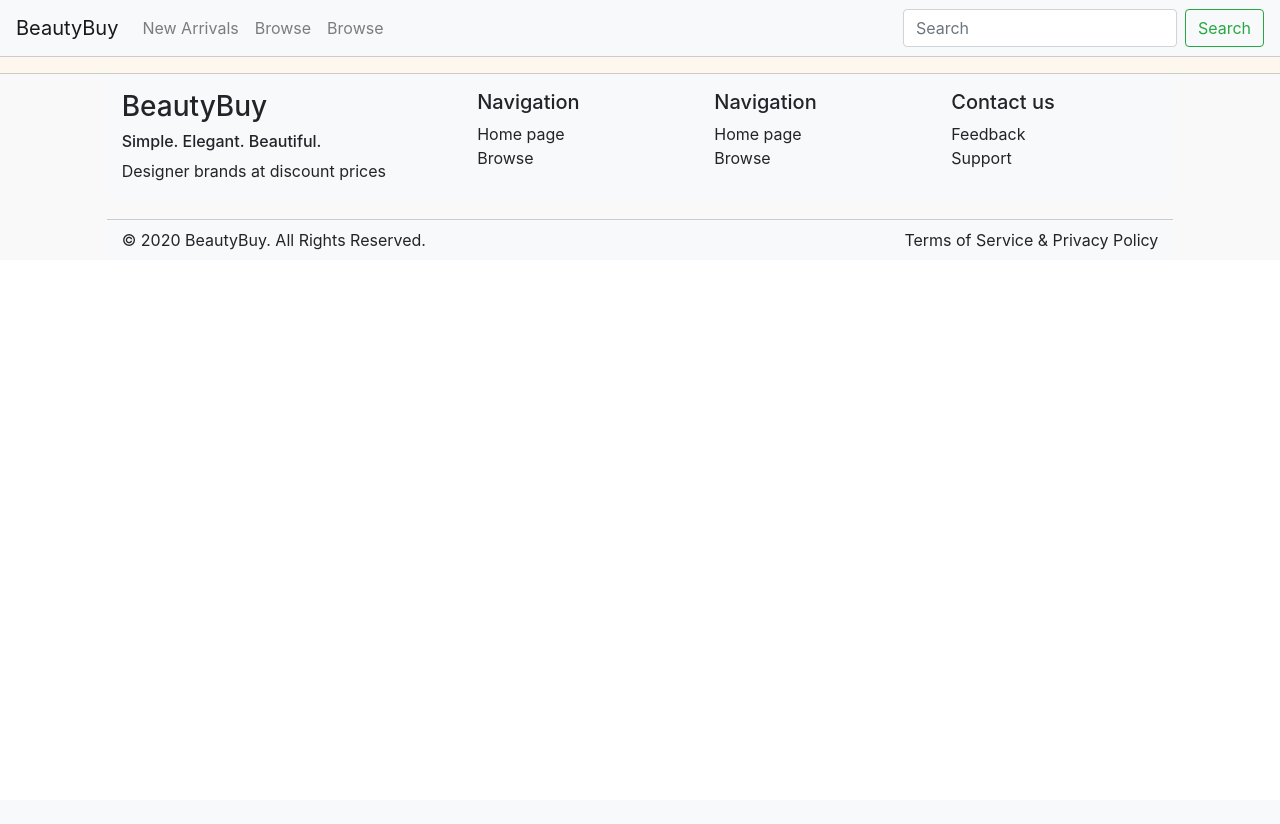
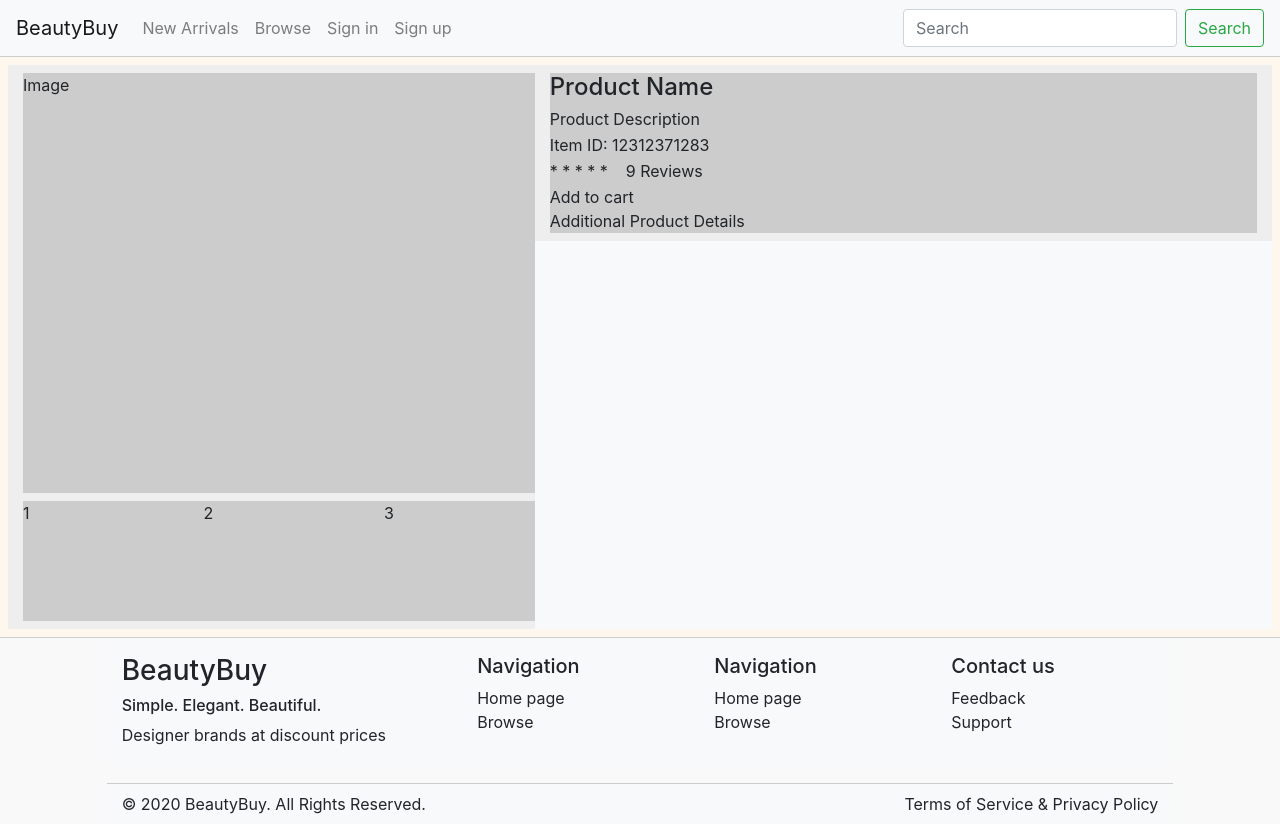
Before and after one commit to AlcornRyan/3172-ecommerce, a PHP site: page /index.php?page=product in a window 1280 px wide. Before the commit the page ends 250 px from the top, so only its background shows below. Run offline with PHP 8.4, Linux system fonts and the light colour scheme.

Commit message:
Front-end for product page

```diff
--- a/include/header.php
+++ b/include/header.php
@@ -19,7 +19,10 @@
         <a class="nav-link" href="index.php?page=browse">Browse</a>
       </li>
       <li class="nav-item">
-        <a class="nav-link" href="">Browse</a>
+        <a class="nav-link" href="index.php?page=signin">Sign in</a>
+      </li>
+      <li class="nav-item">
+        <a class="nav-link" href="index.php?page=signup">Sign up</a>
       </li>
     </ul>
 
--- a/include/product.php
+++ b/include/product.php
@@ -1,15 +1,18 @@
 <div class="container-fluid Product">
-    <div class="row pt-2 px-2">
+    <div class="row p-2">
 
-        <!-- -->
-        <div class="col-sm-12 col-md-3 pt-2 pl-md-4 pr-md-4">
+        <!-- Product Images and Product -->
+        <div class="col-sm-12 col-md-12 bg-light">
         <?php
+
+            // Product Container
+            require_once('product/productCon.php');
 
         ?>
         </div>
 
-        <!-- -->
-        <div class="col-sm-12 col-md-9 pt-2">
+        <!--  -->
+        <div class="col-sm-12 col-md-12">
         <?php
 
         ?>
--- /dev/null
+++ b/include/product/productCon.php
@@ -0,0 +1,23 @@
+<div class="row">
+
+    <!-- Product Images -->
+    <div class="col-sm-12 col-md-5 p-0">
+    <?php
+
+        // Product Image Container
+        require_once('productImage.php');
+
+    ?>
+    </div>
+
+    <!-- Product Information -->
+    <div class="col-sm-12 col-md-7 p-0">
+    <?php
+
+        // Product Image Container
+        require_once('productDetails.php');
+
+    ?>
+    </div>
+
+</div>
--- /dev/null
+++ b/include/product/productDetails.php
@@ -0,0 +1,36 @@
+<div class="container-fluid product_Details">
+    <div class="row">
+        <div class="col-md-12">
+
+            <!--  -->
+            <div class="my-2 product_DetailsCon">
+
+                <!-- Product Name, Description, ID, Ratings -->
+                <div class="row prod_TitleDescCon">
+                    <div class="col-md-12">
+                        <h4>Product Name</h4>
+                        <p>Product Description</p>
+                        <p>Item ID: 12312371283</p>
+                        <p>* * * * * &nbsp;&nbsp; 9 Reviews</p>
+                    </div>
+                </div>
+
+                <!-- Product Price, Quantity, Add to cart, Love item -->
+                <div class="row">
+                    <div class="col-md-12">
+                        Add to cart
+                    </div>
+                </div>
+
+                <!-- Product Details -->
+                <div class="row">
+                    <div class="col-md-12">
+                        Additional Product Details
+                    </div>
+                </div>
+
+            </div>
+
+        </div>
+    </div>
+</div>
--- /dev/null
+++ b/include/product/productImage.php
@@ -0,0 +1,34 @@
+<div class="container-fluid pr-md-0 product_Image">
+    <div class="row">
+        <div class="col-md-12">
+
+            <!-- Larger Image -->
+            <div class="my-2 product_ImageCon">
+                Image
+            </div>
+
+            <!-- Image Selector -->
+            <div class="mb-2 productImageSelectorCon">
+                <div class="row">
+
+                    <!-- Image One -->
+                    <div class="col-md-4">
+                        1
+                    </div>
+
+                    <!-- Image Two -->
+                    <div class="col-md-4">
+                        2
+                    </div>
+
+                    <!-- Image Three -->
+                    <div class="col-md-4">
+                        3
+                    </div>
+
+                </div>
+            </div>
+
+        </div>
+    </div>
+</div>
--- a/style/product.css
+++ b/style/product.css
@@ -1,3 +1,32 @@
 .Product {
     background-color: #FEF7ED;
 }
+
+.product_Image {
+    background-color: #eee;
+}
+    .product_ImageCon {
+        width: 100%;
+        height: auto;
+        min-height: 420px;
+        background-color: #ccc;
+    }
+    .productImageSelectorCon {
+        width: 100%;
+        height: auto;
+        min-height: 120px;
+        background-color: #ccc;
+    }
+
+.product_Details {
+    background-color: #eee;
+}
+    .product_DetailsCon {
+        background-color: #ccc;
+    }
+        .prod_TitleDescCon h4 {
+            margin-bottom: 5px;
+        }
+        .prod_TitleDescCon p {
+            margin-bottom: 2px;
+        }
```
